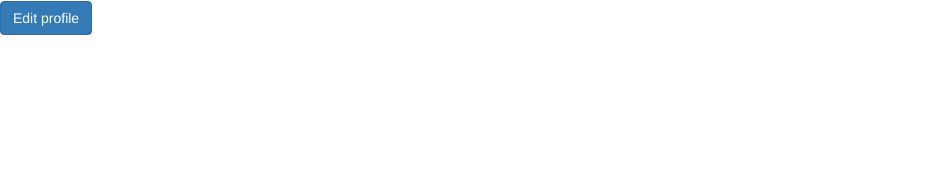
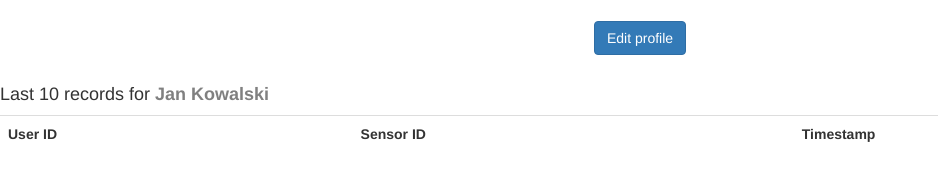
Before and after one commit to Ziemnior/engineering-thesis, a Flask app: page /user-profile/1 in a window 1280 px wide. Shown: the part 182-376 px from the top of the page, without its empty margins (0-938 px from the left). Run offline with Flask 2, Linux system fonts and the light colour scheme; a user stored in the database is signed in; data comes from the database, SQL or seed files in the repository; tables that the repository leaves empty hold one stand-in row (values such as "Sample post"); lists and menus that the app fills with data are empty; some libraries are stand-ins or nearby versions.

Commit message:
Add displaying last 10 records on user page

```diff
--- a/app/run.py
+++ b/app/run.py
@@ -14,7 +14,7 @@ from utils.roles import requires_roles
 from utils.create_admin import create_admin_account
 from utils.register import check_existing_uids, check_if_user_exists, if_sensor_registered, update_record_status, \
     if_uid_registered, update_uid_status
-from utils.users import get_people_on_site, get_user_profile, get_users
+from utils.users import get_people_on_site, get_user_profile, get_users, get_user_records
 from utils.sensors import check_if_sensor_id_exists, display_registered_sensors, filter_sensors, \
     get_sensor_specific_records
 
@@ -148,7 +148,7 @@ def user():
 @app.route('/user-profile/<id>')
 @requires_roles('admin')
 def user_profile(id):
-    return render_template("user-profile.html", user=get_user_profile(User, id))
+    return render_template("user-profile.html", user=get_user_profile(User, id), records=get_user_records(Record, User))
 
 
 @app.route('/user-profile/<id>/edit', methods=["GET", "POST"])
--- a/app/templates/user-profile.html
+++ b/app/templates/user-profile.html
@@ -22,9 +22,41 @@
         <td>{{ user.role }}</td>
     </tr>
 </table>
-<a href="{{ url_for('edit_profile', id=user.id) }}" class="btn btn-primary" align="center">Edit profile</a>
+<br>
+<div align="center">
+    <a href="{{ url_for('edit_profile', id=user.id) }}" class="btn btn-primary" align="center">Edit profile</a>
+</div>
+<br>
 {% else %}
 No users to display.
 {% endif %}
 
+
+<h4>Last 10 records for <b style="color: grey">{{ user.name }} {{ user.surname }}</b></h4>
+
+{% if records !=[] %}
+
+<table class="table">
+    <tr>
+        <th>User ID</th>
+        <th>Sensor ID</th>
+        <th>Timestamp</th>
+
+    </tr>
+    <tr>
+        {% for record in records %}
+        <td>{{ record.user_id }}</td>
+        <td>{{ record.sensor_id }}</td>
+        <td>{{ record.timestamp }}</td>
+    </tr>
+    {% endfor %}
+
+</table>
+
+{% else %}
+
+No records for this sensor yet.
+
+{% endif %}
+
 {% endblock %}
--- a/app/utils/users.py
+++ b/app/utils/users.py
@@ -21,3 +21,13 @@ def get_user_profile(user, id):
 def get_users(user):
     with create_session() as session:
         return session.query(user).all()
+
+
+def get_user_records(record, user):
+    with create_session() as session:
+        return session.query(record).filter_by(user_id=user.card_id, is_registered=True).limit(10)
+
+
+def get_all_user_records(record, user):
+    with create_session() as session:
+        return session.query(record).filter_by(user_id=user.card_id, is_registered=True).all()
```
